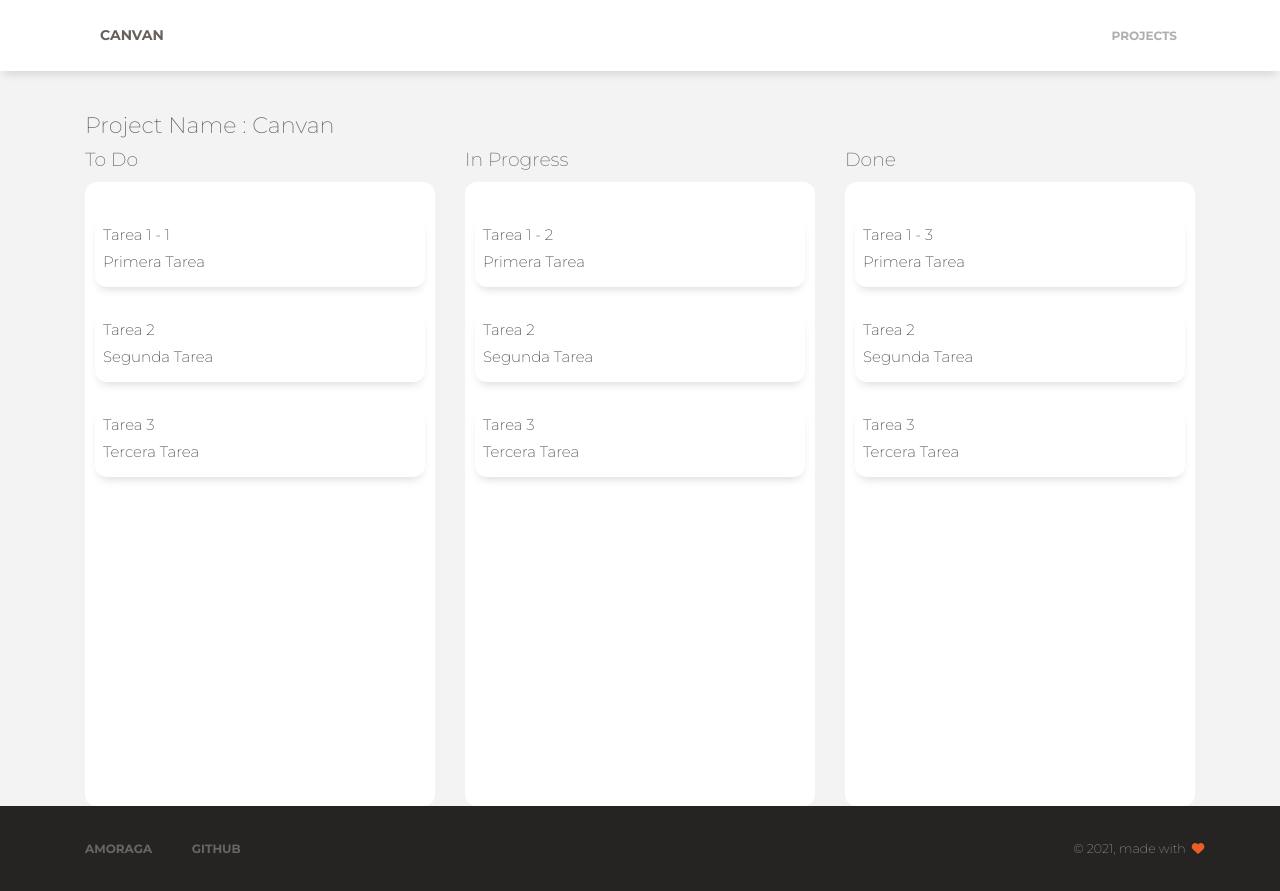
After one commit to alexisMoragaa/manageProjects, a Django app: page /project/id/1 in a window 1280 px wide. The commit adds this page. Run offline with Django 3.2, Linux system fonts and the light colour scheme; data comes from the database, SQL or seed files in the repository; both versions use the stored data as it was after the commit; some libraries are stand-ins or nearby versions.

Commit message:
add view projects, add view project, start to develop drag and drop

```diff
--- /dev/null
+++ b/projects/static/css/style.css
@@ -0,0 +1,18 @@
+.initial-content{
+    min-height: 82vh;
+    margin-top:4.3vh
+}
+.column{
+    min-height: 78vh!important;
+    padding:10px!important;
+    border-radius: 12px;
+    background-color: #fff!important;
+}
+
+.card-column{
+    cursor: pointer;
+}
+
+body{
+    background-color: #f3f3f3!important
+}
--- a/projects/templates/Layout.html
+++ b/projects/templates/Layout.html
@@ -18,9 +18,31 @@
   <!-- CSS Files -->
   <link href="{% static 'css/bootstrap.min.css' %}" rel="stylesheet" />
   <link href="{% static 'css/paper-kit.css' %}" rel="stylesheet" />
+  <link href="{% static 'css/style.css' %}" rel="stylesheet">
   <!-- CSS Just for demo purpose, don't include it in your project -->
   <link href="{% static 'demo/demo.css'%}" rel="stylesheet" />
 </head>
+
+{% block scripts %}
+<script>
+
+      function allowDrop(ev) {
+        ev.preventDefault();
+      }
+
+      function drag(ev) {
+        ev.dataTransfer.setData("text", ev.target.id);
+      }
+
+      function drop(ev) {
+        ev.preventDefault();
+        var data = ev.dataTransfer.getData("text");
+        console.log(data)
+        ev.target.appendChild(document.getElementById(data));
+      }
+
+</script>
+{% endblock %}
 
 <body class="index-page">
   <!-- Navbar -->
@@ -38,31 +60,29 @@
       </div>
       <div class="collapse navbar-collapse" data-nav-image="{% static 'img/blurred-image-1.jpg' %}" data-color="orange">
         <ul class="navbar-nav ml-auto">
-          <li class="dropdown nav-item">
+          <!-- <li class="dropdown nav-item">
             <a href="#" class="dropdown-toggle nav-link" data-toggle="dropdown" aria-expanded="false">
-              Link 1 </a>
+              Canvan </a>
             <div class="dropdown-menu dropdown-menu-right dropdown-danger">
-              <a href="javascript:;" class="dropdown-item">
-                Sub link 1
+              <a href="/projects" class="dropdown-item">
+                All Projects
               </a>
               <a href="javascript:;" class="dropdown-item">
-                Sub link 2
+                My Projects
               </a>
-              <a href="javascript:;" class="dropdown-item">
-                Sub link 3
-              </a>
+
             </div>
-          </li>
+          </li> -->
           <li class="nav-item">
-            <a href="#" class="nav-link" id="navbarDropdownMenuLink1" data-toggle="dropdown">
-              Link 2
+            <a href="/projects" class="nav-link" id="navbarDropdownMenuLink1">
+              Projects
             </a>
           </li>
-          <li class="nav-item">
+          <!-- <li class="nav-item">
             <a class="btn btn-round btn-danger" href="#" >
               <i class="nc-icon nc-cart-simple"></i> Link 3
             </a>
-          </li>
+          </li> -->
         </ul>
       </div>
     </div>
@@ -70,14 +90,14 @@
 
   <!-- End Navbar -->
 
-    <div class="wrapper" >
+
         <div class="container pt-5">
             {% block content %}
 
-            {% endblock%}
+            {% endblock %}
 
         </div>
-    </div>
+
 
 
   <footer class="footer footer-black">
--- /dev/null
+++ b/projects/templates/Project.html
@@ -0,0 +1,48 @@
+{% extends './Layout.html' %}
+
+
+
+{% block content %}
+    <div class=" initial-content">
+
+        <div class="row mb-2">
+            <div class="col-md-12">
+
+                <h4>Project Name : {{project.name}}</h4>
+            </div>
+        </div>
+
+
+        <div class="row">
+
+            {% for c in columns %}
+                <div class="col-md-4" >
+
+                    <h5>{{ c.name }}</h5>
+
+                    <div class=" column" id="column-{{c.pk}}"  ondrop="drop(event)" ondragover="allowDrop(event)">
+
+
+                        <div class="card card-column mt-4 p-2" id="card-{{c.pk}}"  draggable="true" ondragstart="drag(event)">
+                            <p>Tarea 1 - {{c.pk}}</p>
+                            <p>Primera Tarea</p>
+                        </div>
+
+                        <div class="card card-column mt-4 p-2">
+                            <p>Tarea 2</p>
+                            <p>Segunda Tarea</p>
+                        </div>
+
+                        <div class="card card-column mt-4 p-2">
+                            <p>Tarea 3</p>
+                            <p>Tercera Tarea</p>
+                        </div>
+
+                    </div>
+                </div>
+            {% endfor %}
+
+        </div>
+
+    </div>
+{% endblock %}
--- a/projects/urls.py
+++ b/projects/urls.py
@@ -4,5 +4,7 @@ from .import views
 
 urlpatterns = [
     path('', views.home, name='Home'),
-    path('index', views.index, name='Index')
+    path('index', views.index, name='Index'),
+    path('projects', views.projects, name='Projects'),
+    path('project/id/<int:id>', views.project, name='Project')
 ]
--- a/projects/views.py
+++ b/projects/views.py
@@ -1,3 +1,4 @@
+from projects.models import Column, Project
 from django.shortcuts import render
 from django.http import HttpResponse
 
@@ -7,5 +8,16 @@ def index(request):
 
 
 def home(request):
+    return render(request,'Home.html')
 
-    return render(request,'Home.html')
+
+def projects(request):
+    """Return all projects createds in database"""
+    projects = { 'projects' :  Project.objects.all() }
+    return render(request, 'Projects.html', projects)
+
+
+def project(request, id):
+    data = {'project' : Project.objects.get(pk = id), 'columns': Column.objects.filter(project = id)}
+    # return HttpResponse(data.project)
+    return render(request, 'Project.html', data)
```
Also changed, not shown: projects/templates/Projects.html (added, +26 -0 lines), db.sqlite3.
